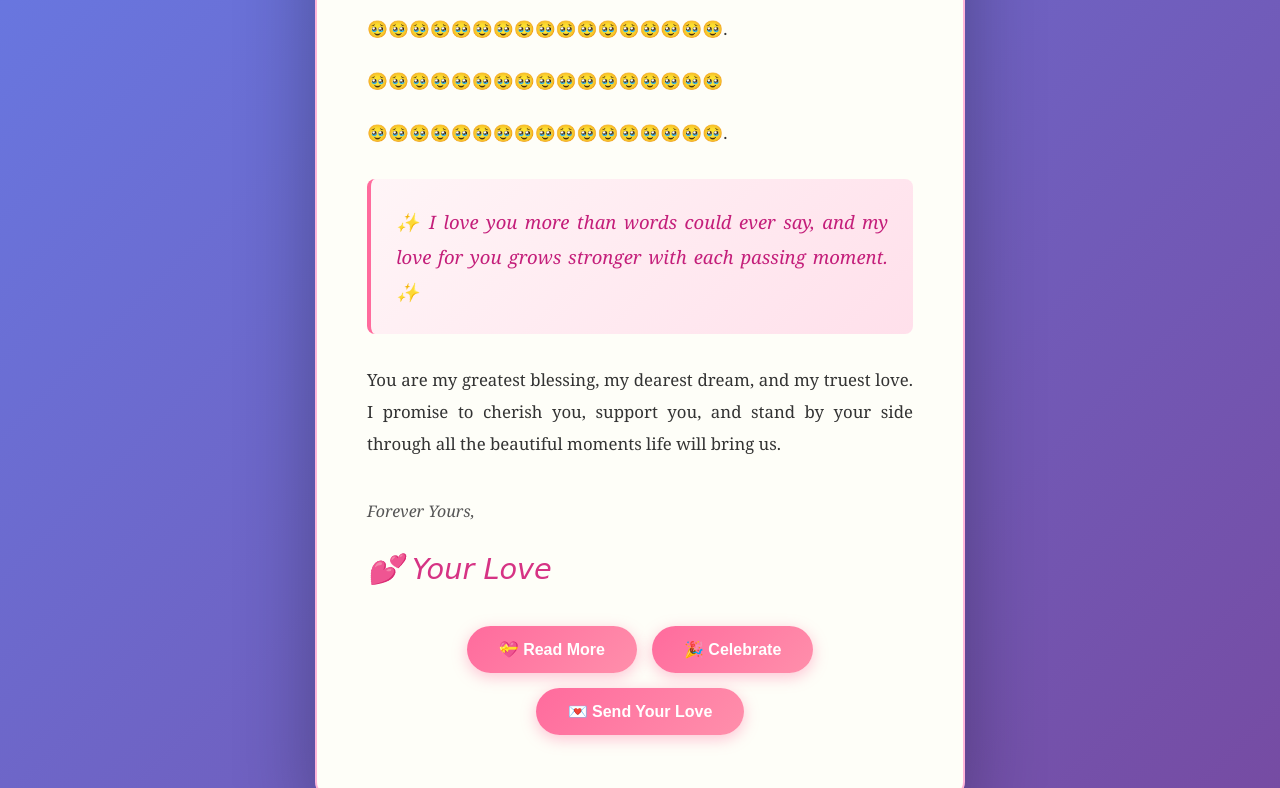
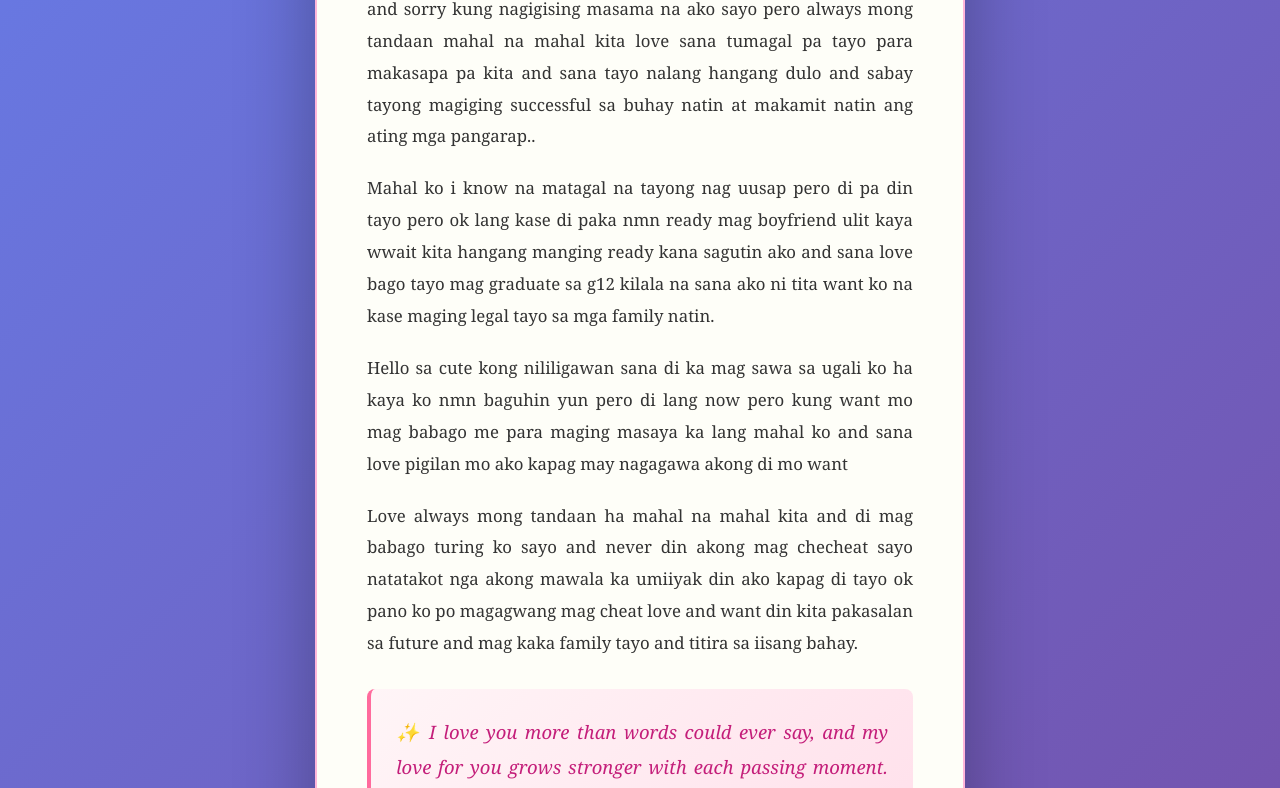
Before and after one commit to Michaelpresenta/Letter-for-my-girl, a plain HTML site: page Index.html in a window 1280 px wide. Shown: the part 371-1159 px from the top of the page. Drawn offline with Linux system fonts and the light colour scheme.

Commit message:
Update Index.html

```diff
--- a/Index.html
+++ b/Index.html
@@ -294,12 +294,12 @@
         <div class="letter-content">
             <p>To My Dearest Love </p>
 
-            <p>🥹🥹🥹🥹🥹🥹🥹🥹🥹🥹🥹🥹🥹🥹🥹🥹🥹.</p>
+            <p> Hello love want ko lang mag sorry sa mga nagawa kong masama and sorry kung nagigising masama na ako sayo pero always mong tandaan mahal na mahal kita love sana tumagal pa tayo para makasapa pa kita and sana tayo nalang hangang dulo and sabay tayong magiging successful sa buhay natin at makamit natin ang ating mga pangarap..</p>
 
-            <p>🥹🥹🥹🥹🥹🥹🥹🥹🥹🥹🥹🥹🥹🥹🥹🥹🥹.</p>
-            <p>🥹🥹🥹🥹🥹🥹🥹🥹🥹🥹🥹🥹🥹🥹🥹🥹🥹</p>
+            <p>Mahal ko i know na matagal na tayong nag uusap pero di pa din tayo pero ok lang kase di paka nmn ready mag boyfriend ulit kaya wwait kita hangang manging ready kana sagutin ako and sana love bago tayo mag graduate sa g12 kilala na sana ako ni tita want ko na kase maging legal tayo sa mga family natin.</p>
+            <p>Hello sa cute kong nililigawan sana di ka mag sawa sa ugali ko ha kaya ko nmn baguhin yun pero di lang now pero kung want mo mag babago me para maging masaya ka lang mahal ko and sana love pigilan mo ako kapag may nagagawa akong di mo want</p>
 
-            <p>🥹🥹🥹🥹🥹🥹🥹🥹🥹🥹🥹🥹🥹🥹🥹🥹🥹.</p>
+            <p>Love always mong tandaan ha mahal na mahal kita and di mag babago turing ko sayo and never din akong mag checheat sayo natatakot nga akong mawala ka umiiyak din ako kapag di tayo ok pano ko po magagwang mag cheat love and want din kita pakasalan sa future and mag kaka family tayo and titira sa iisang bahay.</p>
 
             <div class="special-message">
                 ✨ I love you more than words could ever say, and my love for you grows stronger with each passing moment. ✨
@@ -316,7 +316,7 @@
         <div class="hidden-part" id="hiddenPart">
             <div class="hidden-content">
                 <p><strong>P.S.</strong> There's something more I want to say...</p>
-                <p>🥹🥹🥹🥹🥹🥹🥹🥹🥹🥹🥹🥹🥹</p>
+                <p>Hello love ko want ko lang mag pasalamat sayo kase nakilala kita siguro kung di kita na kilala bagsak na ako sa g11 and stress at lagi ding liban thanks love kase tinutulungan mo ako sa mga activities na di ko kaya and sana love dito kapa din sa Dr. Juan A. Integrated National High School kapa din mag aral para kaklase pa din tayo</p>
                 <p>Thank you for being you. Thank you for loving me. Thank you for making me the happiest person in the world.</p>
                 <p>I love you with all my heart. 💖</p>
             </div>
```
